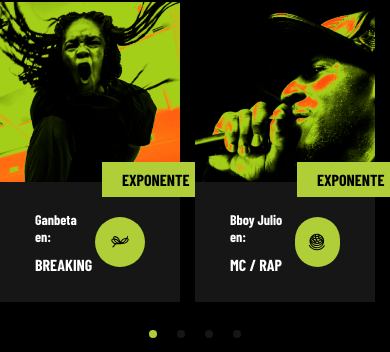
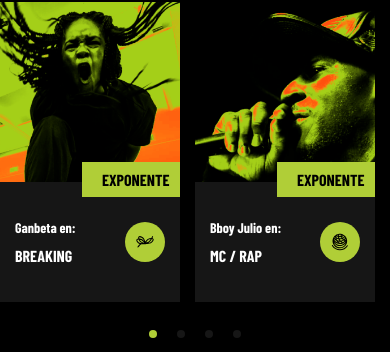
Before and after one commit to Esteark/streetMakersPortfolio, a React (Vite) app: page / in a window 390 px wide. Shown: the part 826-1178 px from the top of the page. Built offline with nearby package versions, Linux system fonts and the light colour scheme.

Commit message:
Add changes cards Carrusel Mobile

```diff
--- a/src/components/cards/cardHome/stylesCardHome.scss
+++ b/src/components/cards/cardHome/stylesCardHome.scss
@@ -12,7 +12,7 @@
   .CardHome_article1 {
     display: flex;
     justify-content: end;
-    transform: translate(82px, 160px);
+    transform: translate(62px, 160px);
     position: absolute;
     .secText {
       background: v.$green;
@@ -31,7 +31,7 @@
   .CardHome_figcap {
     width: inherit;
     height: 40%;
-    padding: 30px 15px;
+    padding: 30px 5px;
     background: v.$secondaryBlackColor;
     display: flex;
     align-content: center;
@@ -41,6 +41,7 @@
       display: flex;
       justify-content: space-between;
       align-items: center;
+      padding: 0 10px;
 
       .sec1 {
         display: flex;
@@ -59,8 +60,8 @@
       }
       .sec2 {
         background: v.$green;
-        width: 50px;
-        height: 50px;
+        width: 40px;
+        height: 40px;
         border-radius: 30px;
         display: flex;
         justify-content: center;
@@ -88,7 +89,7 @@
     .CardHome_article1 {
       display: flex;
       justify-content: end;
-      transform: translate(166px, 280px);
+      transform: translate(146px, 280px);
       position: absolute;
       .secText {
         background: v.$green;
--- a/src/components/carrusels/Carrusels.jsx
+++ b/src/components/carrusels/Carrusels.jsx
@@ -10,9 +10,10 @@ const Carrusels = ({ items, paddingLeft = "20px", paddingRight = "20px" }) => {
     0: {
       items: 1,
     },
-    350: {
+    370: {
       items: 2,
     },
+
     568: {
       items: 2,
     },
```
